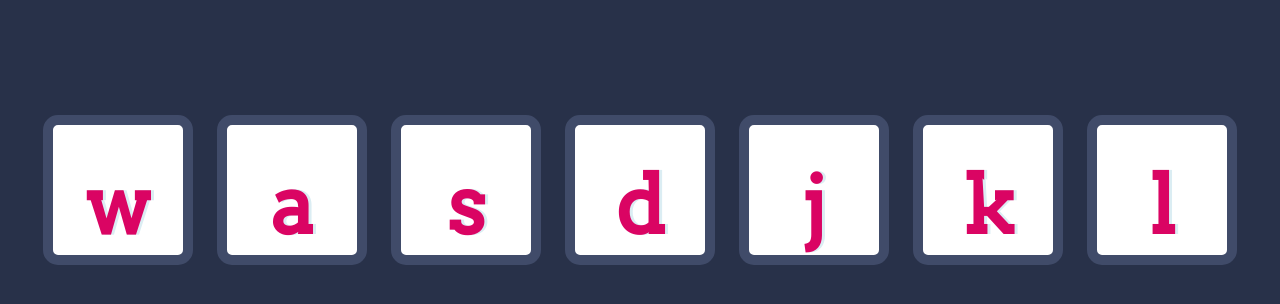
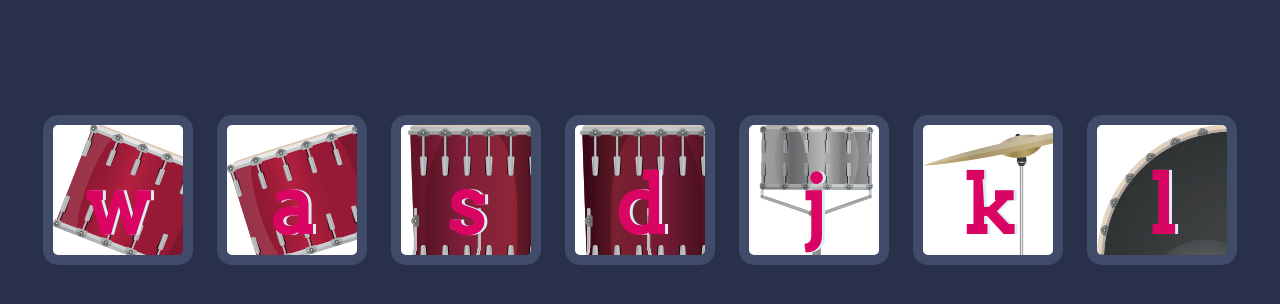
Before and after one commit to er10n2/Drum-Kit, a plain HTML site: page Drum Kit Starting Files/index.html in a window 1280 px wide. Shown: the part 174-478 px from the top of the page. Drawn offline with Linux system fonts and the light colour scheme; the site is published under a folder, as on GitHub Pages, so addresses that start at the root find nothing.

Commit message:
removed the '/

```diff
--- a/Drum Kit Starting Files/styles.css
+++ b/Drum Kit Starting Files/styles.css
@@ -13,33 +13,33 @@ h1 {
 
 
 .w {
- background-image: url("/images/tom1.png");
+ background-image: url("images/tom1.png");
 }
 
 .a {
- background-image: url("/images/tom2.png");
+ background-image: url("images/tom2.png");
 }
 
 .s {
- background-image: url("/images/tom3.png");
+ background-image: url("images/tom3.png");
 }
 
 .d {
- background-image: url("/images/tom4.png");
+ background-image: url("images/tom4.png");
 }
 
 .j {
 
-  background-image: url("/images/snare.png");
+  background-image: url("images/snare.png");
 }
 
 .k {
-background-image: url("/images/crash.png");
+background-image: url("images/crash.png");
 }
 
 .l {
 
-    background-image: url("/images/kick.png");
+    background-image: url("images/kick.png");
 
 }
 
```
